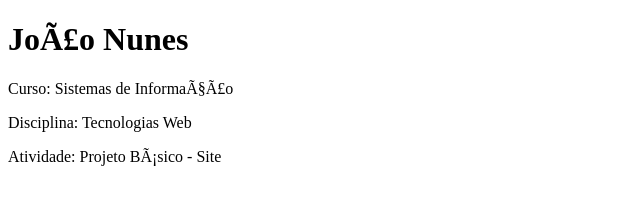
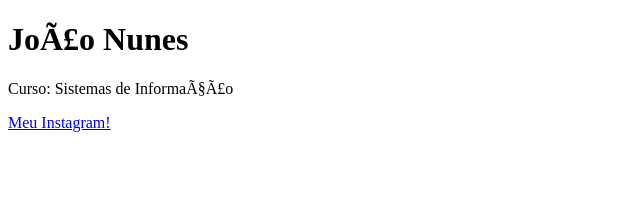
Before and after one commit to jnunesnet/jnunesnet.github.io, a plain HTML site: page index.html in a window 1280 px wide. Shown: the whole page, without its empty margins (0-640 px from the left). Drawn offline with Linux system fonts and the light colour scheme.

Commit message:
Add Instagram link to index.html
Added a link to Instagram profile.

```diff
--- a/index.html
+++ b/index.html
@@ -8,7 +8,8 @@
  <body>
   <h1>João Nunes</h1>
     <p>Curso: Sistemas de Informação</p>
-    <p>Disciplina: Tecnologias Web</p>
-    <P>Atividade: Projeto Básico  - Site</P>
+    <a href="http://www.instagram.com/jnunesnt">
+     Meu Instagram!
+    </a>
  </body>
 </html>
```
